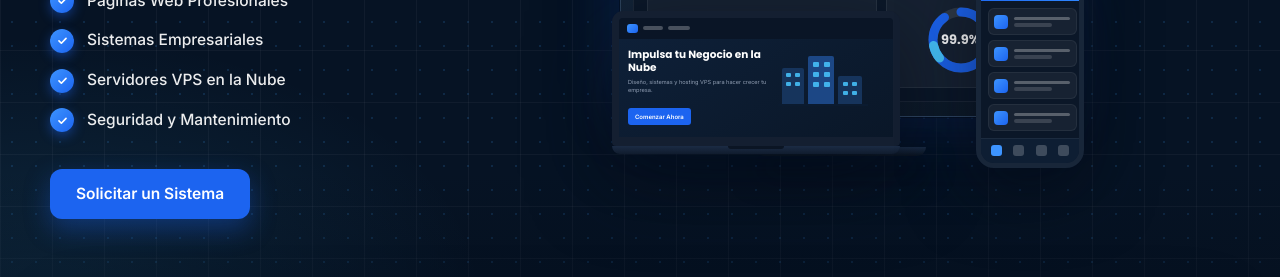
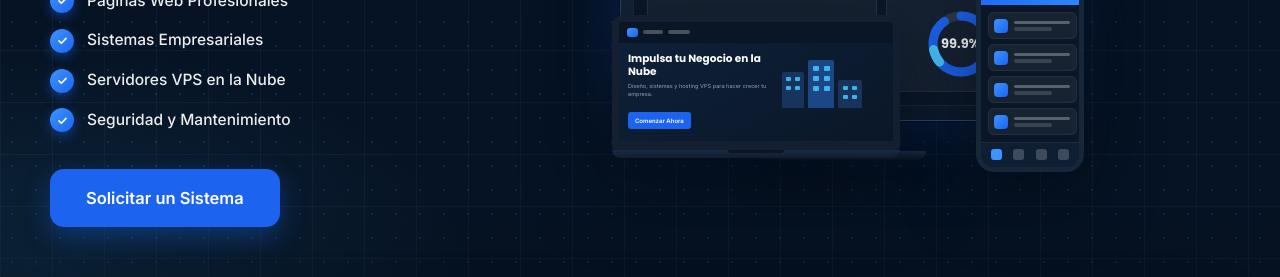
Before and after one commit to hazardvx/fjcloud, a website: page index.html in a window 1280 px wide. Shown: the part 470-747 px from the top of the page. Drawn offline with Linux system fonts and the light colour scheme.

Commit message:
Hero: boton CTA mas grande (58px) para reducir vacio

```diff
--- a/index.html
+++ b/index.html
@@ -178,6 +178,7 @@
     }
     .checks .tick svg{width:13px;height:13px}
     .hero-cta{display:flex;flex-wrap:wrap;gap:16px}
+    .hero-cta .btn{min-height:58px;padding:17px 36px;font-size:16.5px;border-radius:14px}
 
     .stage-wrap{--s:1;width:100%;height:calc(470px * var(--s));display:flex;justify-content:center;min-width:0}
     .stage{
```
